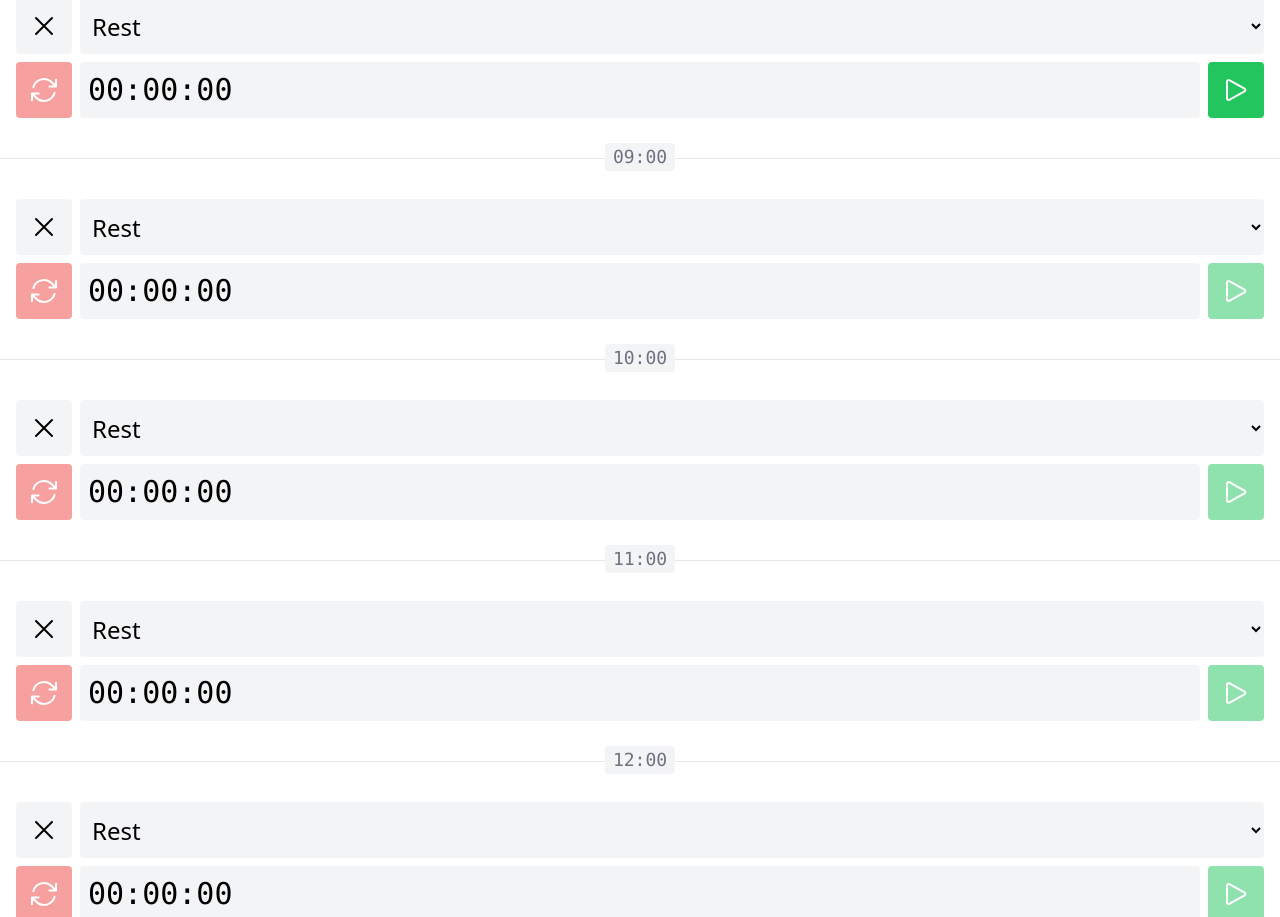
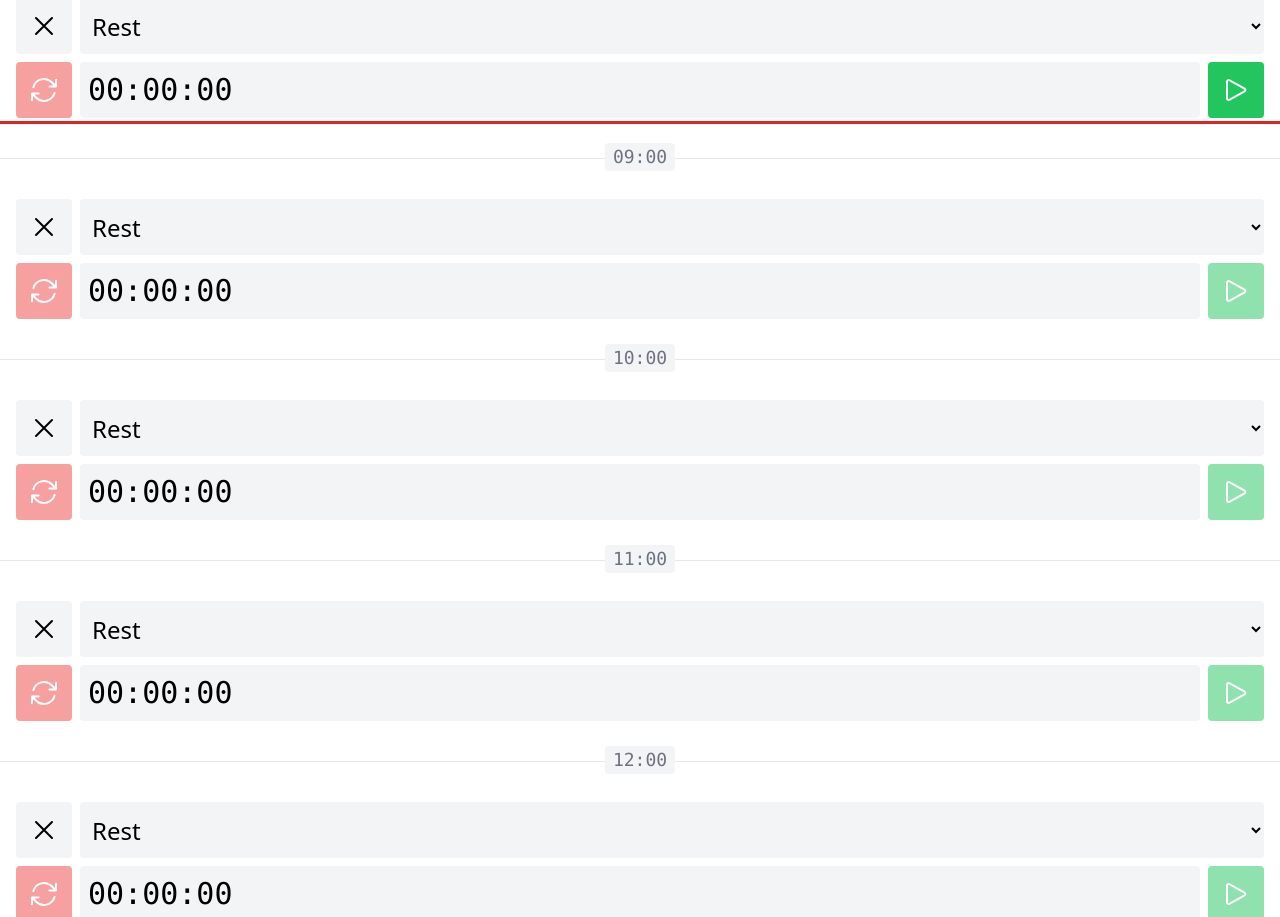
Before and after one commit to drummer-Yurii/ontrack, a Vue app: page /#timeline in a window 1280 px wide. Shown: the part 1740-2657 px from the top of the page. Built offline with nearby package versions, Linux system fonts and the light colour scheme.

Commit message:
create TimelineIndecator component

```diff
--- /dev/null
+++ b/src/components/TheTimelineIndecator.vue
@@ -0,0 +1,35 @@
+<script setup>
+import { ref } from 'vue';
+import { HUNDRED_PERCENT, MINUTES_IN_HOUR, SECONDS_IN_DAY, SECONDS_IN_MINUTE } from '../constants';
+
+
+const indicatorRef = ref();
+
+function calculateTopOffset() {
+    return calculateSecondsSinceMidnightInPercentage() * getTimelineHeight() / HUNDRED_PERCENT;
+};
+
+function calculateSecondsSinceMidnightInPercentage() {
+    return HUNDRED_PERCENT * calculateSecondsSinceMidnight() / SECONDS_IN_DAY
+};
+
+function calculateSecondsSinceMidnight() {
+    const now = new Date()
+
+    return SECONDS_IN_MINUTE * MINUTES_IN_HOUR * now.getHours() +
+        SECONDS_IN_MINUTE * now.getMinutes() +
+        now.getSeconds()
+};
+
+function getTimelineHeight() {
+    return indicatorRef.value?.parentNode.getBoundingClientRect().height
+}
+</script>
+
+<template>
+  <hr
+    ref="indicatorRef"
+    class="pointer-events-none absolute z-10 w-full border-b-2 border-red-600"
+    :style="{ top: `${calculateTopOffset()}px` }"
+  />
+</template>
--- a/src/constants.js
+++ b/src/constants.js
@@ -47,7 +47,10 @@
 
 export const HOURS_IN_DAY = 24
 
+export const SECONDS_IN_DAY = HOURS_IN_DAY * SECONDS_IN_HOUR
+
 export const MIDNIGHT_HOUR = 0
+
 
 export const PERIOD_SELECT_OPTIONS = generatePeriodSelectOptions()
 
--- a/src/pages/TheTimeline.vue
+++ b/src/pages/TheTimeline.vue
@@ -1,5 +1,6 @@
 <script setup>
 import { onActivated } from 'vue';
+import TheTimelineIndecator from '../components/TheTimelineIndecator.vue';
 import TimelineItem from '../components/TimelineItem.vue';
 import { timelineItems, timelineItemRefs, scrollToCurrentHour } from '../timeline-items';
 
@@ -7,7 +8,8 @@
 </script>
 
 <template>
-    <div class="mt-7">
+    <div class="relative mt-7">
+        <TheTimelineIndecator />
         <ul>
            <TimelineItem
                 v-for="timelineItem in timelineItems"
```
